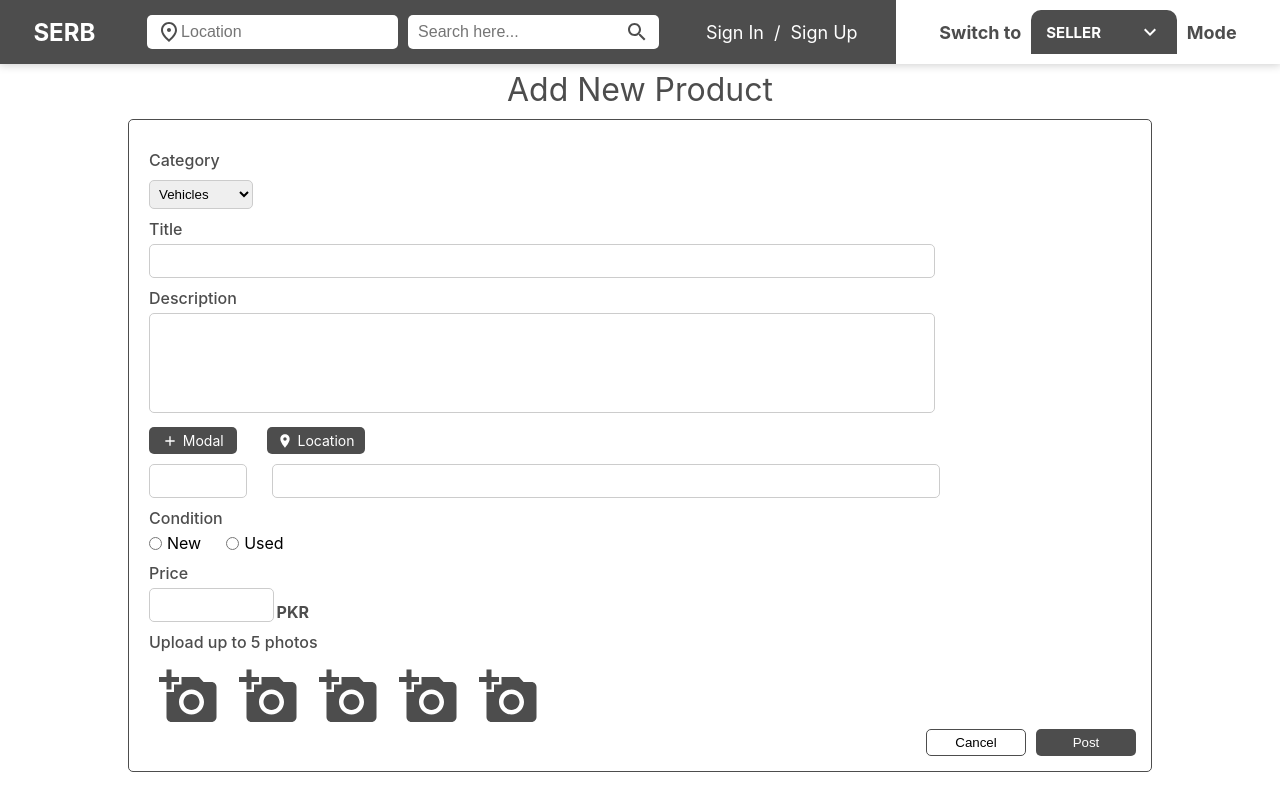
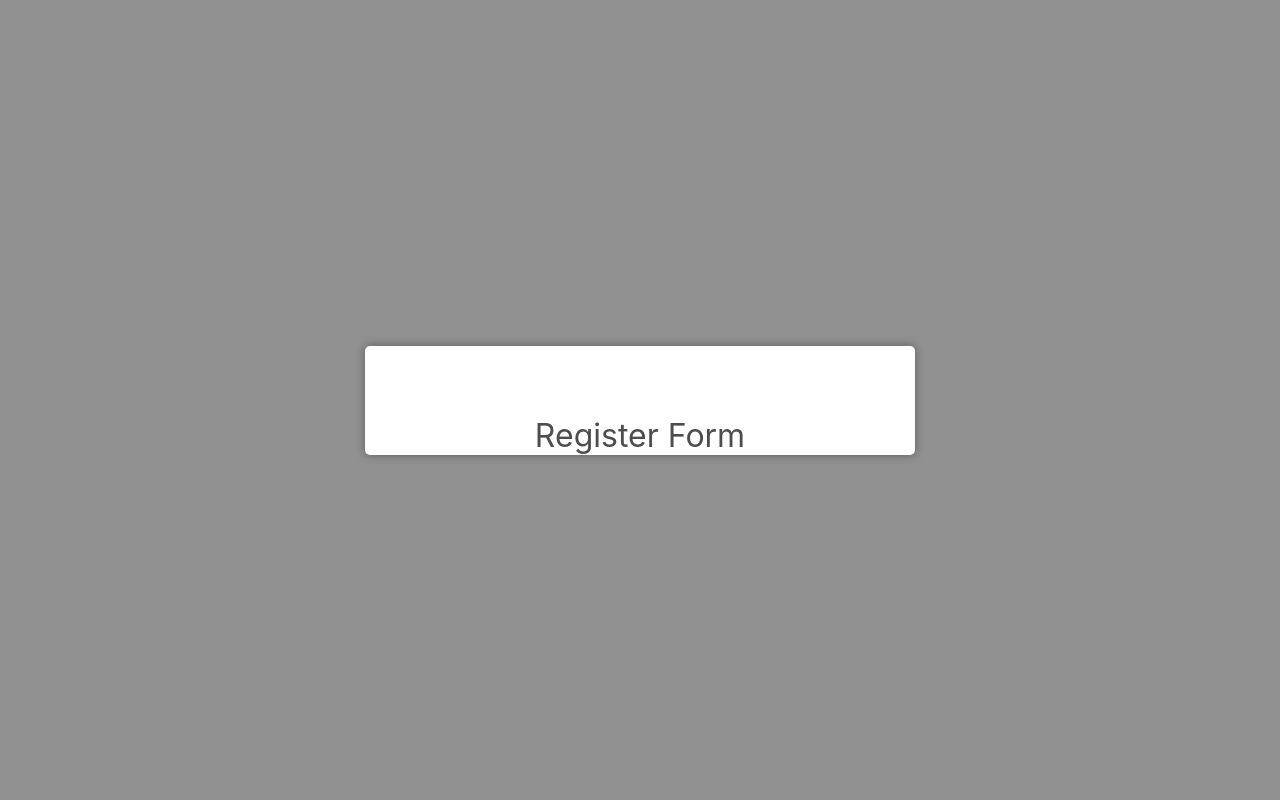
Before and after one commit to samiullah51/SERB, a React (Create React App) app: page / in a window 1280 px wide. Built offline with nearby package versions, Linux system fonts and the light colour scheme.

Commit message:
working on register page

```diff
--- a/src/App.js
+++ b/src/App.js
@@ -4,6 +4,7 @@ import Home from "./pages/Home/Home";
 import Product from "./pages/Product/Product";
 import Profile from "./pages/Profile/Profile";
 import NewProduct from "./pages/NewProduct/NewProduct";
+import Register from "./pages/Register/Register";
 function App() {
   return (
     <div className="App">
@@ -11,7 +12,8 @@ function App() {
       {/* <Product /> */}
       {/* <Profile /> */}
       {/* <CurrentUserProfile /> */}
-      <NewProduct />
+      {/* <NewProduct /> */}
+      <Register />
     </div>
   );
 }
--- /dev/null
+++ b/src/pages/Register/Register.css
@@ -0,0 +1,14 @@
+.register{
+    display: flex;
+    align-items: center;
+    justify-content: center;
+    height: 100vh;
+    background-color: rgb(145, 145, 145);
+}
+.register__form{
+    background-color: #fff;
+color: #000;
+width: 550px;
+border-radius: 5px;
+box-shadow: 0 0 9px 1px rgba(0,0,0,0.3);
+}
--- /dev/null
+++ b/src/pages/Register/Register.js
@@ -0,0 +1,13 @@
+import React from "react";
+import "./Register.css";
+function Register() {
+  return (
+    <div className="register">
+      <div className="register__form">
+        <h1>Register Form</h1>
+      </div>
+    </div>
+  );
+}
+
+export default Register;
```
